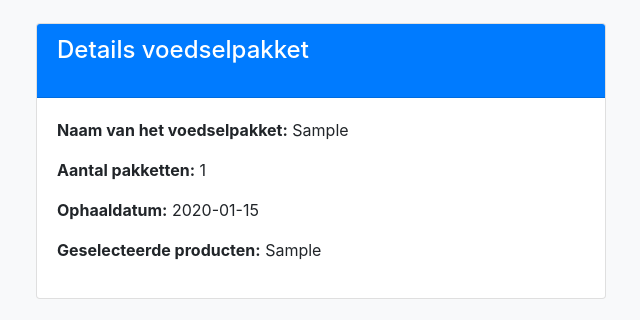
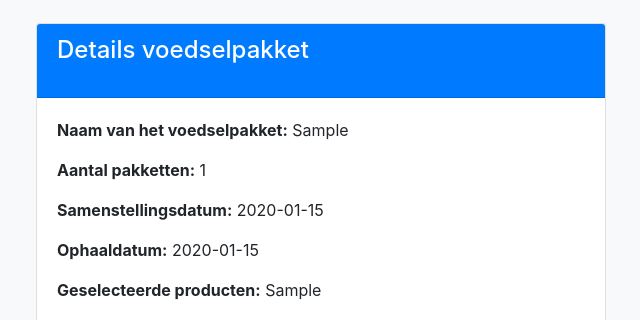
Before and after one commit to Bodilukepoels/Voedselbank-Maaskantje, a PHP site: page /food_package_details.php?package_id=1 in a window 1280 px wide. Shown: the part 72-392 px from the top of the page, without its empty margins (319-959 px from the left). Run offline with PHP 8.4, Linux system fonts and the light colour scheme; a user stored in the database is signed in; data comes from the database, SQL or seed files in the repository; tables that the repository leaves empty hold one stand-in row (values such as "Sample post").

Commit message:
Update food_package_details.php

```diff
--- a/food_package_details.php
+++ b/food_package_details.php
@@ -2,13 +2,10 @@
 include "navigation.php";
 include "config.php";
 
-// Check if user is logged in
 if (!isset($_SESSION['loggedin']) || $_SESSION['loggedin'] != true) {
     header("Location: index.php");
     exit();
 }
-
-// Retrieve the food package details from the database
 if (isset($_GET['package_id'])) {
     $packageId = $_GET['package_id'];
 
@@ -98,6 +95,7 @@ if (isset($_GET['package_id'])) {
                 <?php if (isset($package)) : ?>
                     <p><strong>Naam van het voedselpakket:</strong> <?php echo $package['naam']; ?></p>
                     <p><strong>Aantal pakketten:</strong> <?php echo $package['aantal_pakketten']; ?></p>
+                    <p><strong>Samenstellingsdatum:</strong> <?php echo $package['samenstellingsdatum']; ?></p>
                     <p><strong>Ophaaldatum:</strong> <?php echo $package['ophaaldatum']; ?></p>
                     <p><strong>Geselecteerde producten:</strong> <?php echo $package['producten']; ?></p>
                 <?php else : ?>
```
